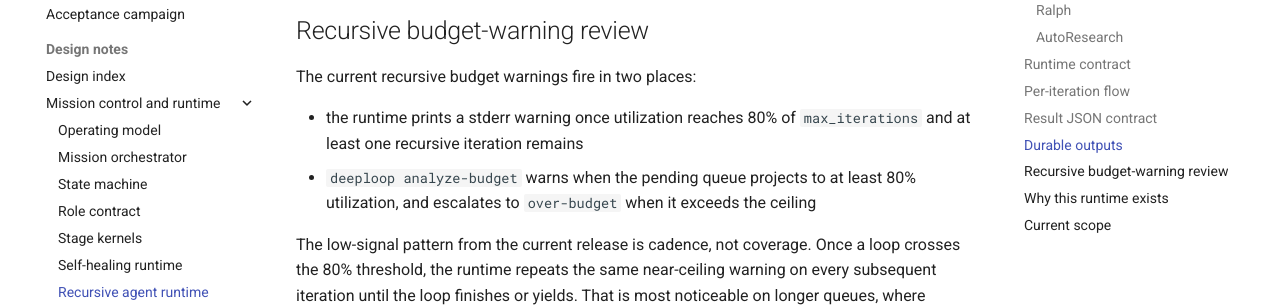
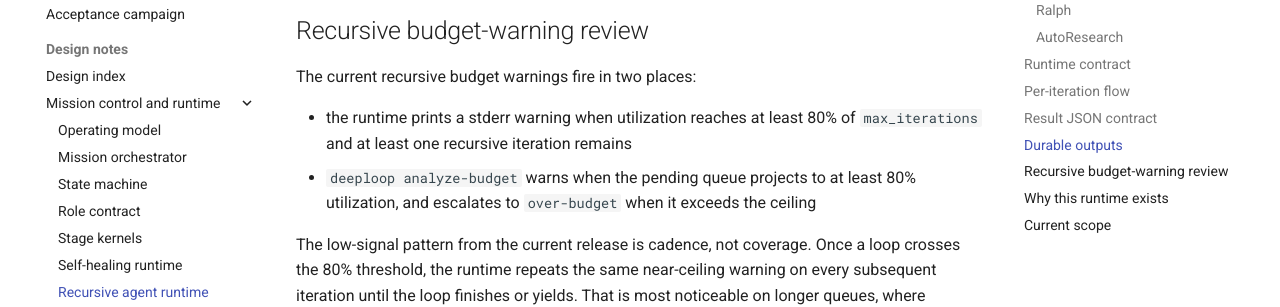
Before and after one commit to MoyYuan/DeepLoop, an MkDocs documentation site: the page built from docs/design/recursive-agent-runtime.md, in a window 1280 px wide and 900 px high, scrolled down 4812 px. Shown: the part 152-459 px from the top of the window. Built offline with MkDocs 1.6.1 and Material for MkDocs 9.7.7, drawn with Linux system fonts in a browser that asks for light colours.

Commit message:
docs: fix recursive warning wording
Co-authored-by: Copilot <223556219+Copilot@users.noreply.github.com>

```diff
--- a/docs/design/recursive-agent-runtime.md
+++ b/docs/design/recursive-agent-runtime.md
@@ -183,7 +183,7 @@ rejection reason plus a warning.
 
 The current recursive budget warnings fire in two places:
 
-- the runtime prints a stderr warning once utilization reaches 80% of
+- the runtime prints a stderr warning when utilization reaches at least 80% of
   `max_iterations` and at least one recursive iteration remains
 - `deeploop analyze-budget` warns when the pending queue projects to at least
   80% utilization, and escalates to `over-budget` when it exceeds the ceiling
```
